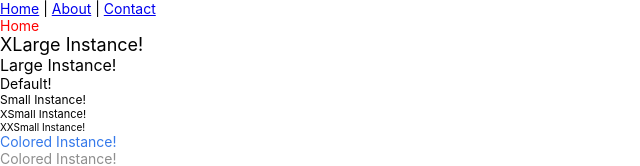
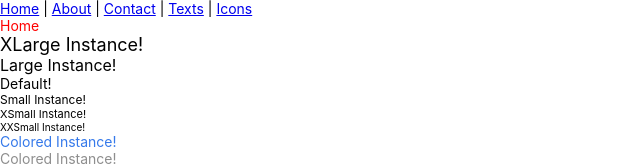
Before and after one commit to xephtar/about-me, a Vue app: page / in a window 1280 px wide. Shown: the top 166 px of the page, without its empty margins (0-640 px from the left). Built offline with nearby package versions, Linux system fonts and the light colour scheme.

Commit message:
Route new views

```diff
--- a/src/App.vue
+++ b/src/App.vue
@@ -3,7 +3,9 @@
     <div id="nav">
       <router-link to="/">Home</router-link> |
       <router-link to="/about">About</router-link> |
-      <router-link to="/contact">Contact</router-link>
+      <router-link to="/contact">Contact</router-link> |
+      <router-link to="/texts">Texts</router-link> |
+      <router-link to="/icons">Icons</router-link>
     </div>
     <router-view />
   </div>
--- a/src/router/index.js
+++ b/src/router/index.js
@@ -2,6 +2,8 @@ import Vue from 'vue'
 import VueRouter from 'vue-router'
 import Home from '../views/Home.vue'
 import Contact from '../views/Contact.vue'
+import Icons from '../views/Icons.vue'
+import Texts from '../views/Texts.vue'
 
 Vue.use(VueRouter)
 
@@ -24,6 +26,16 @@ const routes = [
     path: '/contact',
     name: 'Contact',
     component: Contact
+  },
+  {
+    path: '/icons',
+    name: 'Icons',
+    component: Icons
+  },
+  {
+    path: '/texts',
+    name: 'Texts',
+    component: Texts
   }
 ]
 
```
